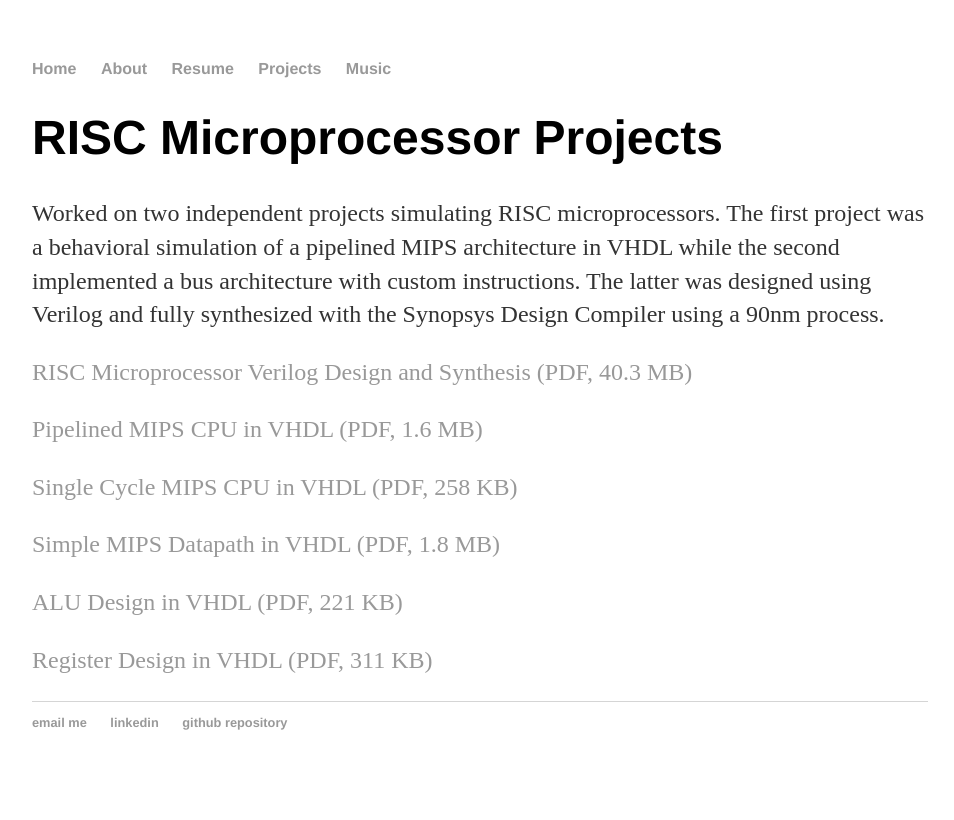
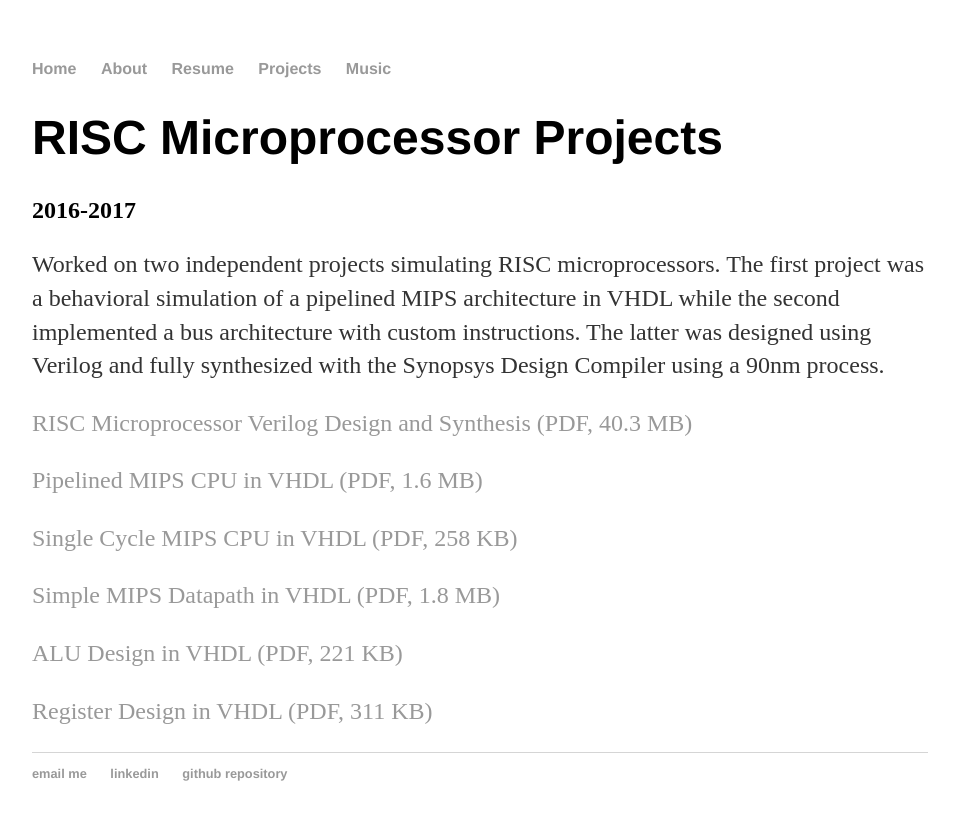
Before and after one commit to zackfravel/zackfravel.github.io, a Jekyll site: the page built from _posts/2017-04-21-RISC.md, in a window 1280 px wide. Shown: the top 820 px of the page, without its empty margins (160-1114 px from the left). Built offline with Jekyll 4.4.1, drawn with Linux system fonts in a browser that asks for light colours.

Commit message:
Update 2017-04-21-RISC.md

```diff
--- a/_posts/2017-04-21-RISC.md
+++ b/_posts/2017-04-21-RISC.md
@@ -2,7 +2,7 @@
 layout: post
 title: "RISC Microprocessor Projects"
 ---
-
+## 2016-2017
 Worked on two independent projects simulating RISC microprocessors. The first project was a behavioral simulation of a pipelined MIPS architecture in VHDL while the second implemented a bus architecture with custom instructions. The latter was designed using Verilog and fully synthesized with the Synopsys Design Compiler using a 90nm process.
 
 [RISC Microprocessor Verilog Design and Synthesis (PDF, 40.3 MB)](https://zackfravel.github.io/assets/pdf/RISC.pdf)
```
